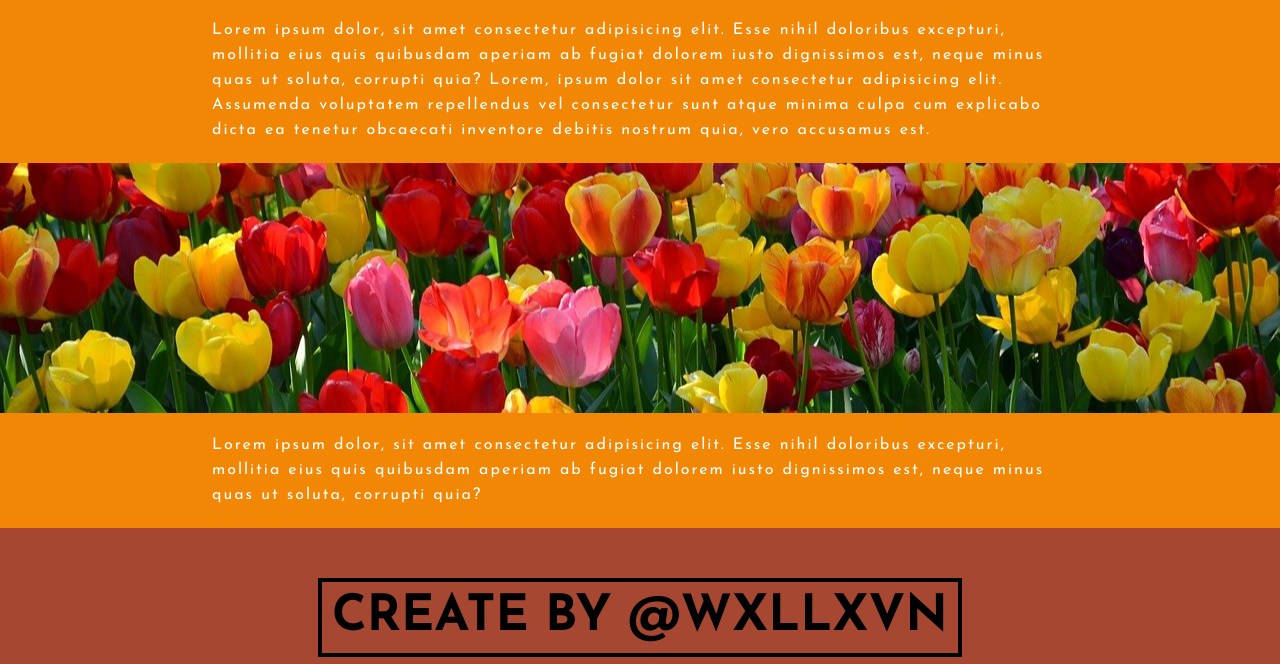
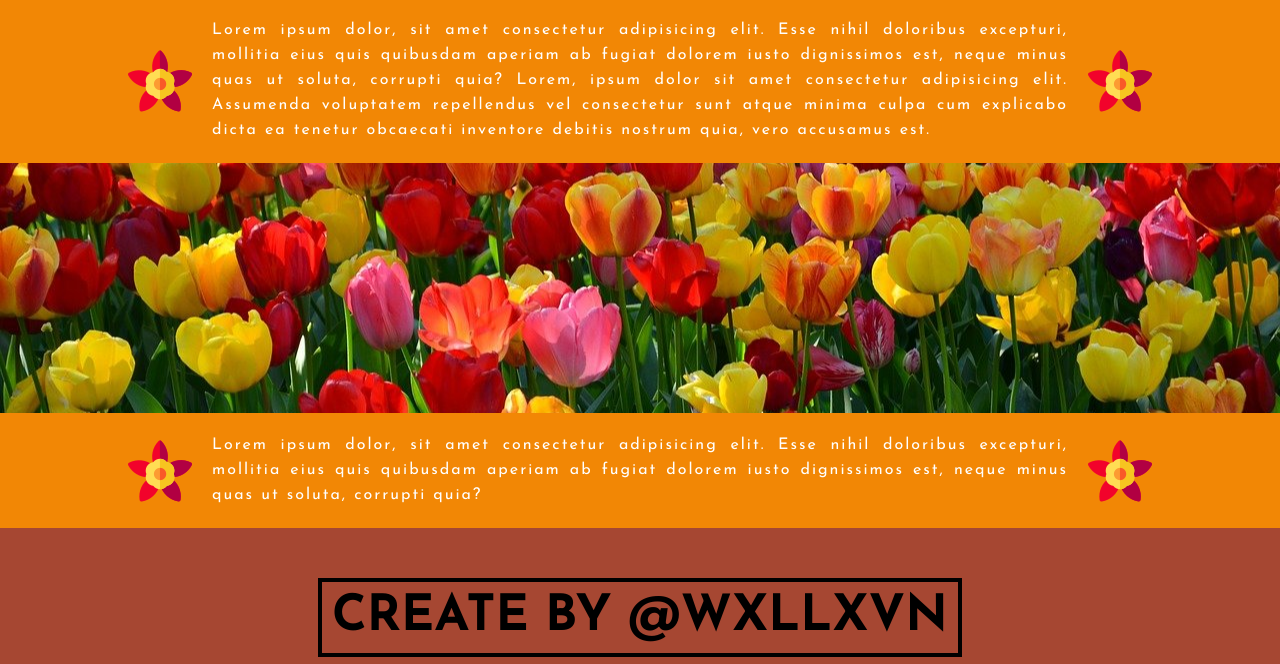
Before and after one commit to wxllxvn/parallax-flowers, a plain HTML site: page index.html in a window 1280 px wide. Shown: the part 802-1466 px from the top of the page. Drawn offline with nearby package versions, Linux system fonts and the light colour scheme.

Commit message:
update 17.09 pt2

```diff
--- a/index.html
+++ b/index.html
@@ -18,10 +18,14 @@
     </header>
 
     <section class="text-content">
+        <img src="images/flower-text.png" alt="flower-text" class="rlx" data-rellax-speed="2">
         <div class="container">
             <p>Lorem ipsum dolor, sit amet consectetur adipisicing elit. Esse nihil doloribus excepturi, mollitia eius quis quibusdam aperiam ab fugiat dolorem iusto dignissimos est, neque minus quas ut soluta, corrupti quia? Lorem, ipsum dolor sit amet consectetur adipisicing elit. Assumenda voluptatem repellendus vel consectetur sunt atque minima culpa cum explicabo dicta ea tenetur obcaecati inventore debitis nostrum quia, vero accusamus est.
             </p>
+
         </div>
+
+        <img src="images/flower-text.png" alt="flower-text" class="rlx" data-rellax-speed="6">
     </section>
 
     <section class="flowers-img">
@@ -31,9 +35,11 @@
     </section>
 
     <section class="text-content">
+        <img src="images/flower-text.png" alt="flower-text" class="rlx" data-rellax-speed="6">
         <div class="container">
             <p>Lorem ipsum dolor, sit amet consectetur adipisicing elit. Esse nihil doloribus excepturi, mollitia eius quis quibusdam aperiam ab fugiat dolorem iusto dignissimos est, neque minus quas ut soluta, corrupti quia?</p>
         </div>
+        <img src="images/flower-text.png" alt="flower-text" class="rlx" data-rellax-speed="6">
     </section>
 
     <footer>
@@ -48,6 +54,12 @@
         </div>
     </footer>
 
+    <script src="https://cdnjs.cloudflare.com/ajax/libs/rellax/1.12.1/rellax.min.js" integrity="sha512-f5HTYZYTDZelxS7LEQYv8ppMHTZ6JJWglzeQmr0CVTS70vJgaJiIO15ALqI7bhsracojbXkezUIL+35UXwwGrQ==" crossorigin="anonymous" referrerpolicy="no-referrer"></script>
+    <script>
+        var rellex = new Rellax('.rlx');
+
+    </script>
+
 
 </body>
 </html>
--- a/style.css
+++ b/style.css
@@ -43,6 +43,7 @@ h1.tittle{
     display: flex;
     justify-content: center;
     align-items: center;
+    width: 100%;
 }
 
 .container{
@@ -51,6 +52,11 @@ h1.tittle{
     padding: 20px;
     letter-spacing: 2px;
     line-height: 25px;
+
+}
+
+.container p{
+    text-align: justify;
 }
 
 
```
